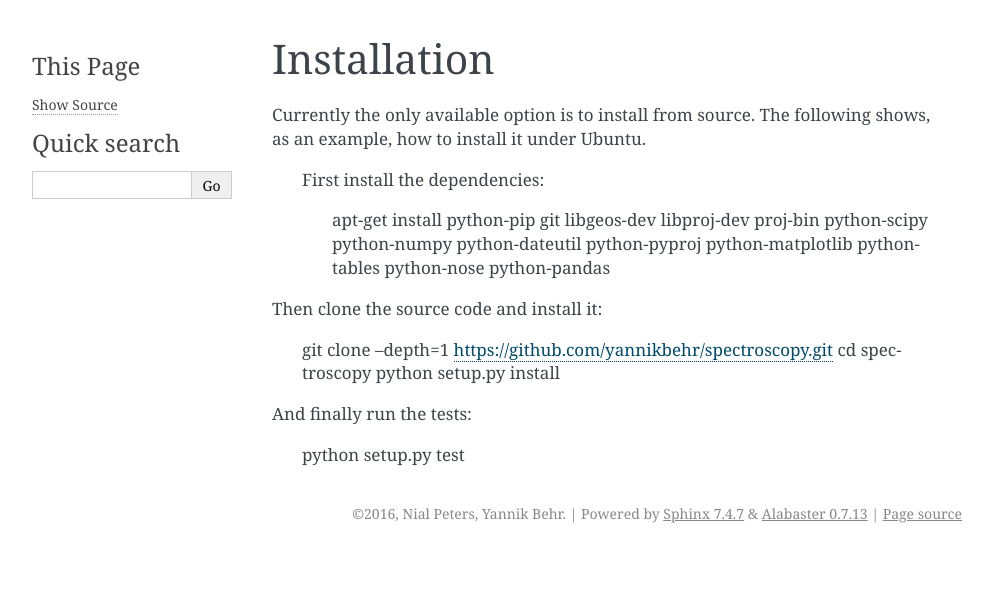
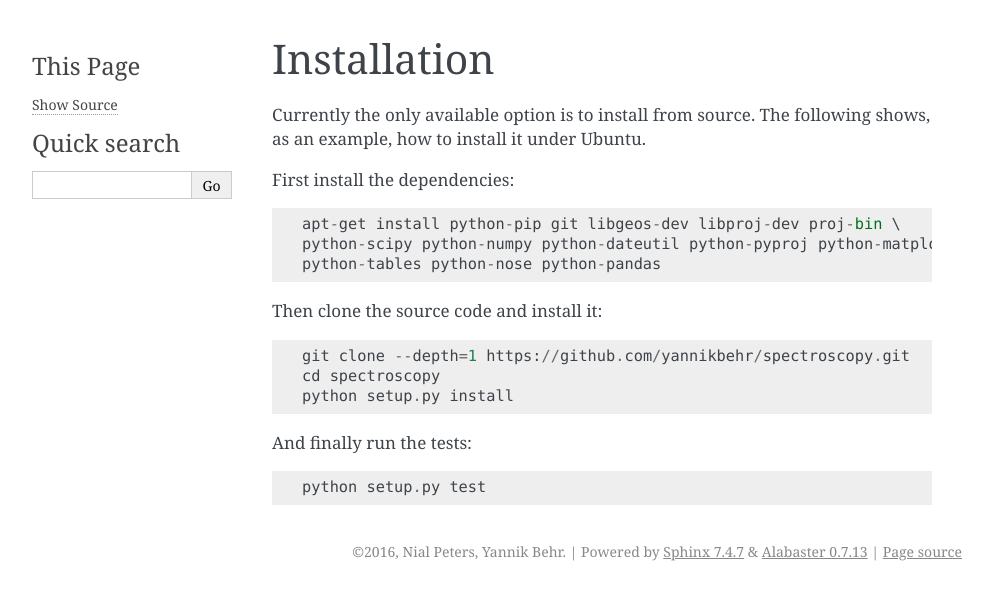
Before and after one commit to yannikbehr/spectroscopy, a Sphinx documentation site: the page built from docs/installation.rst, in a window 1280 px wide. Shown: the top 600 px of the page, without its empty margins (148-1141 px from the left). Built offline with Sphinx 7.4.7, drawn with Linux system fonts in a browser that asks for light colours.

Commit message:
fixing a formatting bug introduced in the last commit

```diff
--- a/docs/installation.rst
+++ b/docs/installation.rst
@@ -4,18 +4,18 @@ Installation
 Currently the only available option is to install from source. The following
 shows, as an example, how to install it under Ubuntu.
 
- First install the dependencies:
+First install the dependencies::
 
     apt-get install python-pip git libgeos-dev libproj-dev proj-bin \
     python-scipy python-numpy python-dateutil python-pyproj python-matplotlib \
     python-tables python-nose python-pandas
 
-Then clone the source code and install it:
+Then clone the source code and install it::
 
     git clone --depth=1 https://github.com/yannikbehr/spectroscopy.git
     cd spectroscopy
     python setup.py install
 
-And finally run the tests:
+And finally run the tests::
 
     python setup.py test
```
